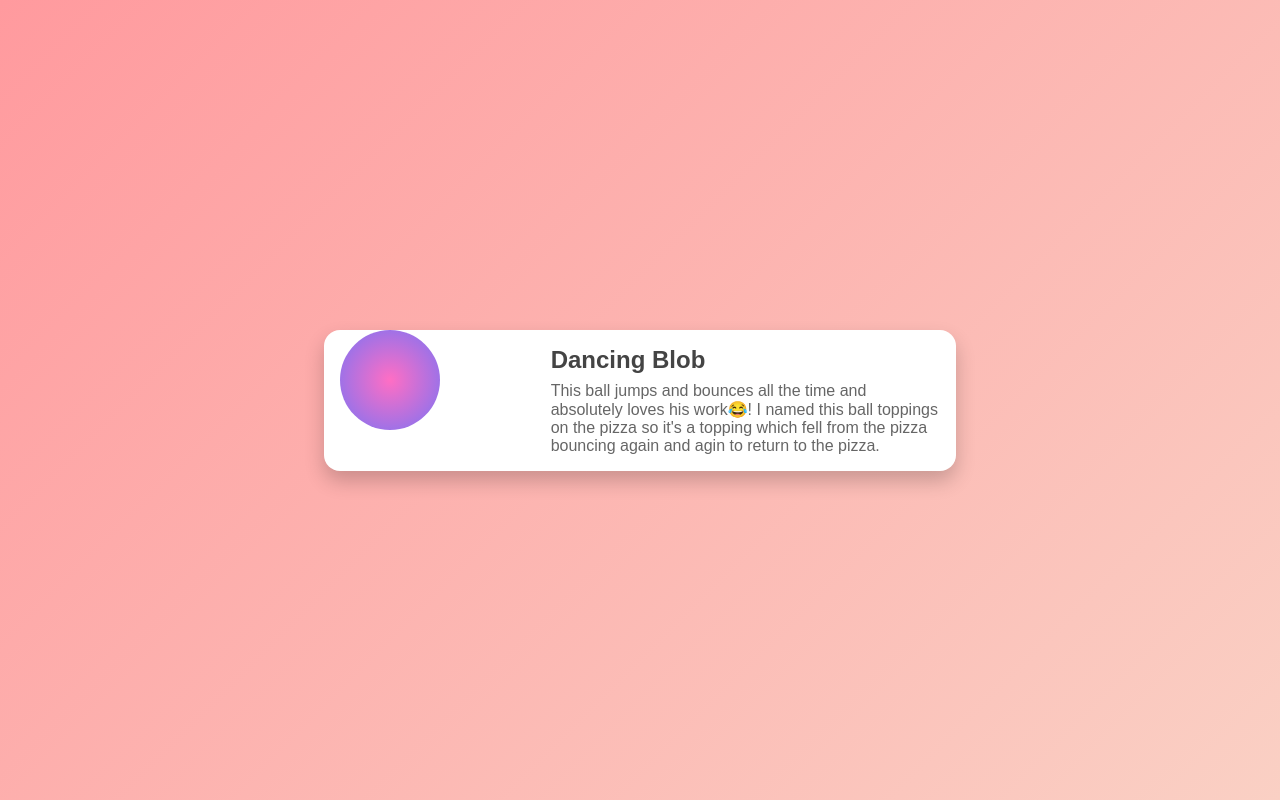
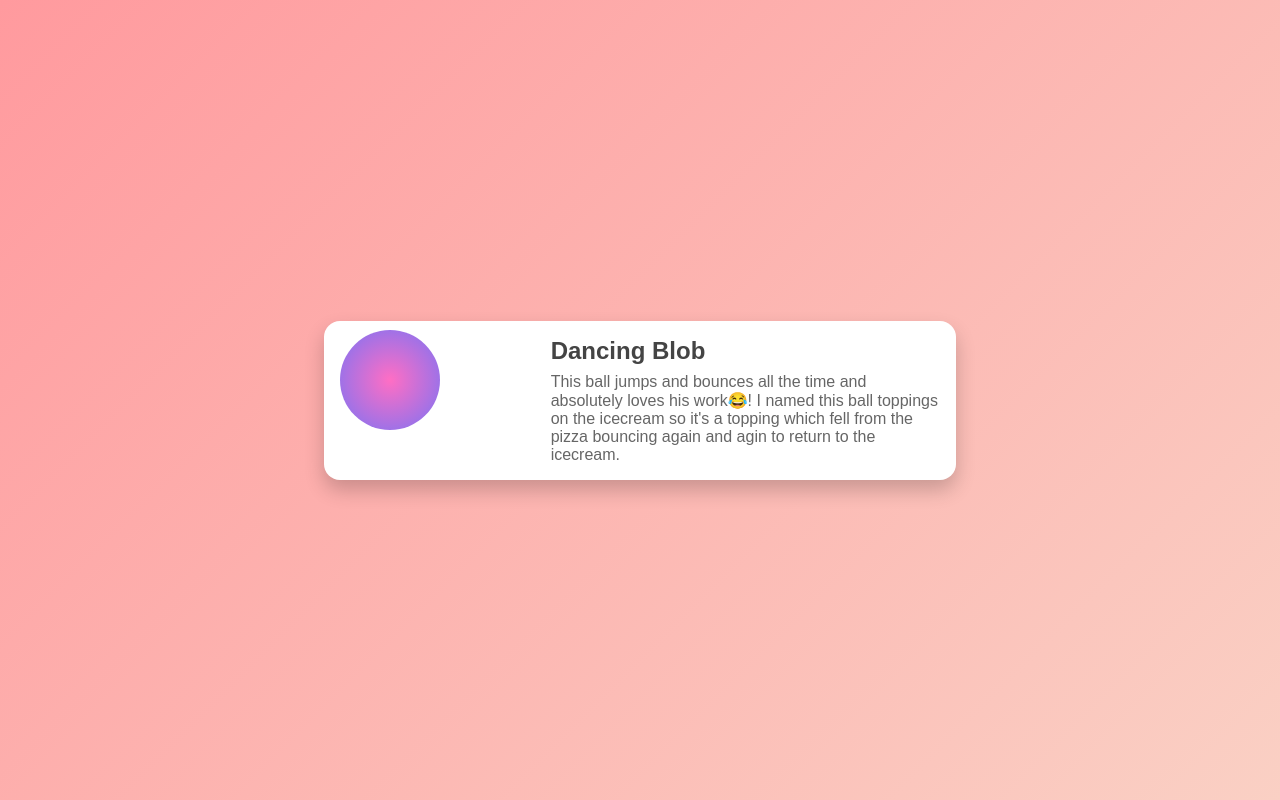
Before and after one commit to naranbhusal02/bouncing-topping, a plain HTML site: page index.html in a window 1280 px wide. Drawn offline with Linux system fonts and the light colour scheme.

Commit message:
Update index.html

```diff
--- a/index.html
+++ b/index.html
@@ -82,7 +82,7 @@
       <div class="info">
         <h2>Dancing Blob</h2>
         <p>This ball jumps and bounces all the time and absolutely loves his work😂!
-            I named this ball toppings on the pizza so it's a topping which fell from the pizza bouncing again and agin to return to the pizza.
+            I named this ball toppings on the icecream so it's a topping which fell from the pizza bouncing again and agin to return to the icecream.
         </p>
       </div>
     </div>
```
